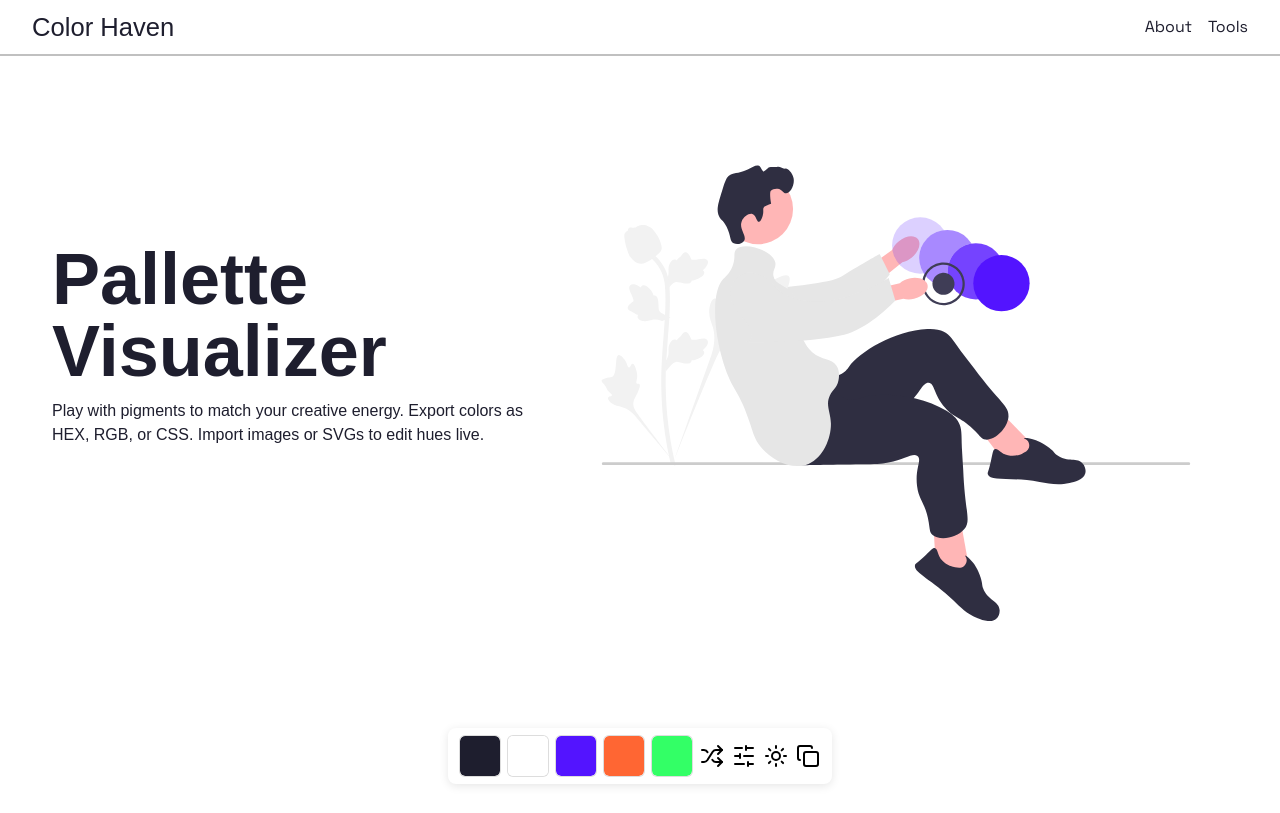
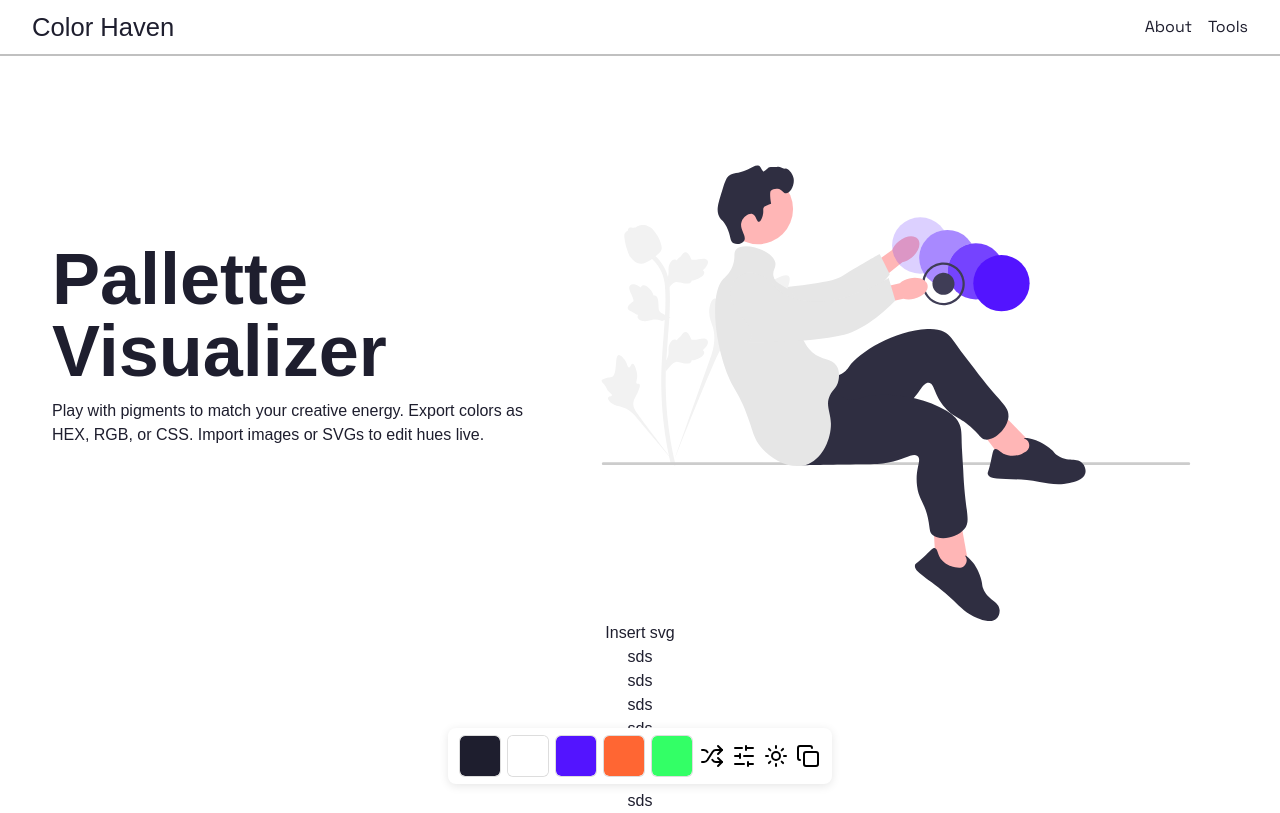
Before and after one commit to tempestmeow/ColorHaven, a Next.js app: page / in a window 1280 px wide. Built offline with nearby package versions, Linux system fonts and the light colour scheme; a web font is replaced by a local one.

Commit message:
starting to learn inserting files

```diff
--- a/src/app/components/ColorNavigation.jsx
+++ b/src/app/components/ColorNavigation.jsx
@@ -514,9 +514,9 @@ export default function ColorNavigation({
           <div className="flex justify-center mt-4">
             <button
               onClick={resetAdjustments}
-              className="bg-blue-500 hover:bg-blue-700 text-white font-bold py-2 px-4 rounded small-viewport-button"
+              className="text-white font-bold py-2 px-4 rounded small-viewport-button"
               style={{
-                backgroundColor: darkMode ? "#555" : "#3B82F6",
+                backgroundColor: darkMode ? "#555" : "#272730",
                 color: "#FFF",
                 padding: "6px 12px",
                 borderRadius: "4px",
--- a/src/app/page.js
+++ b/src/app/page.js
@@ -3,8 +3,8 @@
 import ColorNavigation from "./components/ColorNavigation";
 import ColorSelectorIllustration from "./components/ColorSelectorIllustration";
 import Header from "./components/Header";
-import { useState, useEffect } from "react";
-
+import { useState, useEffect, useRef } from "react";
+import { useRouter } from "next/navigation";
 export default function Home() {
   const [textColor, setTextColor] = useState("#1e1e2e");
   const [backgroundColor, setBackgroundColor] = useState("#FFFFFF");
@@ -12,6 +12,8 @@ export default function Home() {
   const [secondaryColor, setSecondaryColor] = useState("#FF6633");
   const [accentColor, setAccentColor] = useState("#33FF66");
   const [darkMode, setDarkMode] = useState(false);
+  const router = useRouter();
+  const fileInputRef = useRef(null);
 
   useEffect(() => {
     document.documentElement.classList.add("transition-colors", "duration-300");
@@ -42,8 +44,8 @@ export default function Home() {
   return (
     <div className="page flex-col items-center justify-center">
       <Header style={styles.Header} />
-      <div className="MainPage mx-12 pt-17 flex justify-center items-center">
-        <div className="p1 flex justify-center items-center ">
+      <div className="MainPage mx-12 pt-17 flex justify-center items-center flex-col">
+        <div className="p1 flex justify-center items-center min-h-full">
           <div className="p1-texts flex flex-col gap-3">
             <div
               className="p1-title flex justify-center items-center text-7xl font-bold
@@ -61,6 +63,27 @@ export default function Home() {
             className="flex-shrink-0 h-auto"
           />
         </div>
+        <div className="p2">
+          <div
+            className="insert-svg"
+            onClick={() => fileInputRef.current.click()}
+          >
+            Insert svg
+            <input
+              ref={fileInputRef}
+              type="file"
+              accept=".svg"
+              className="hidden"
+            />
+          </div>
+        </div>
+        <div className="p2">sds</div>
+        <div className="p2">sds</div>
+        <div className="p2">sds</div>
+        <div className="p2">sds</div>
+        <div className="p2">sds</div>
+        <div className="p2">sds</div>
+        <div className="p2">sds</div>
       </div>
       <ColorNavigation
         textColor={textColor}
```
